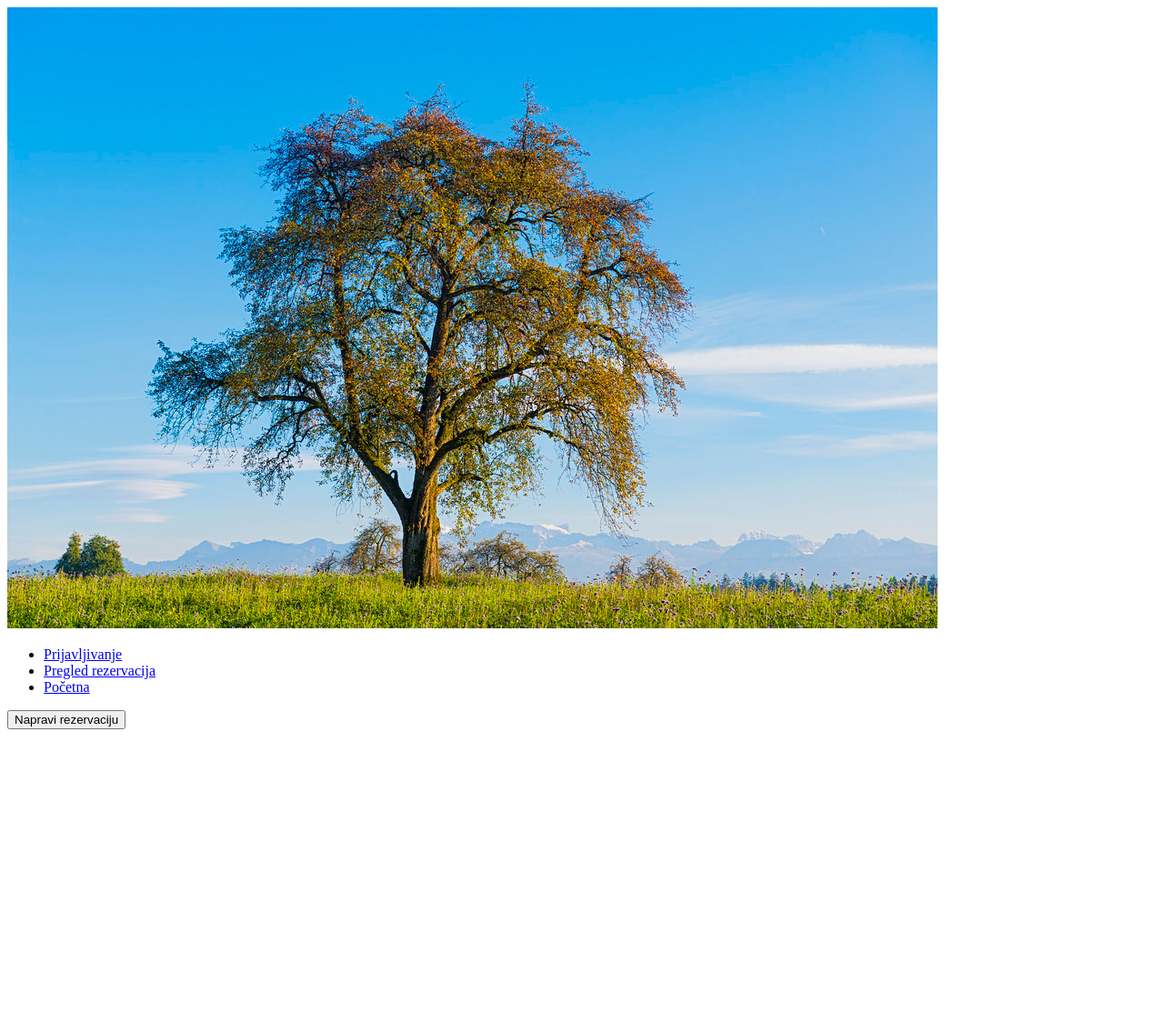
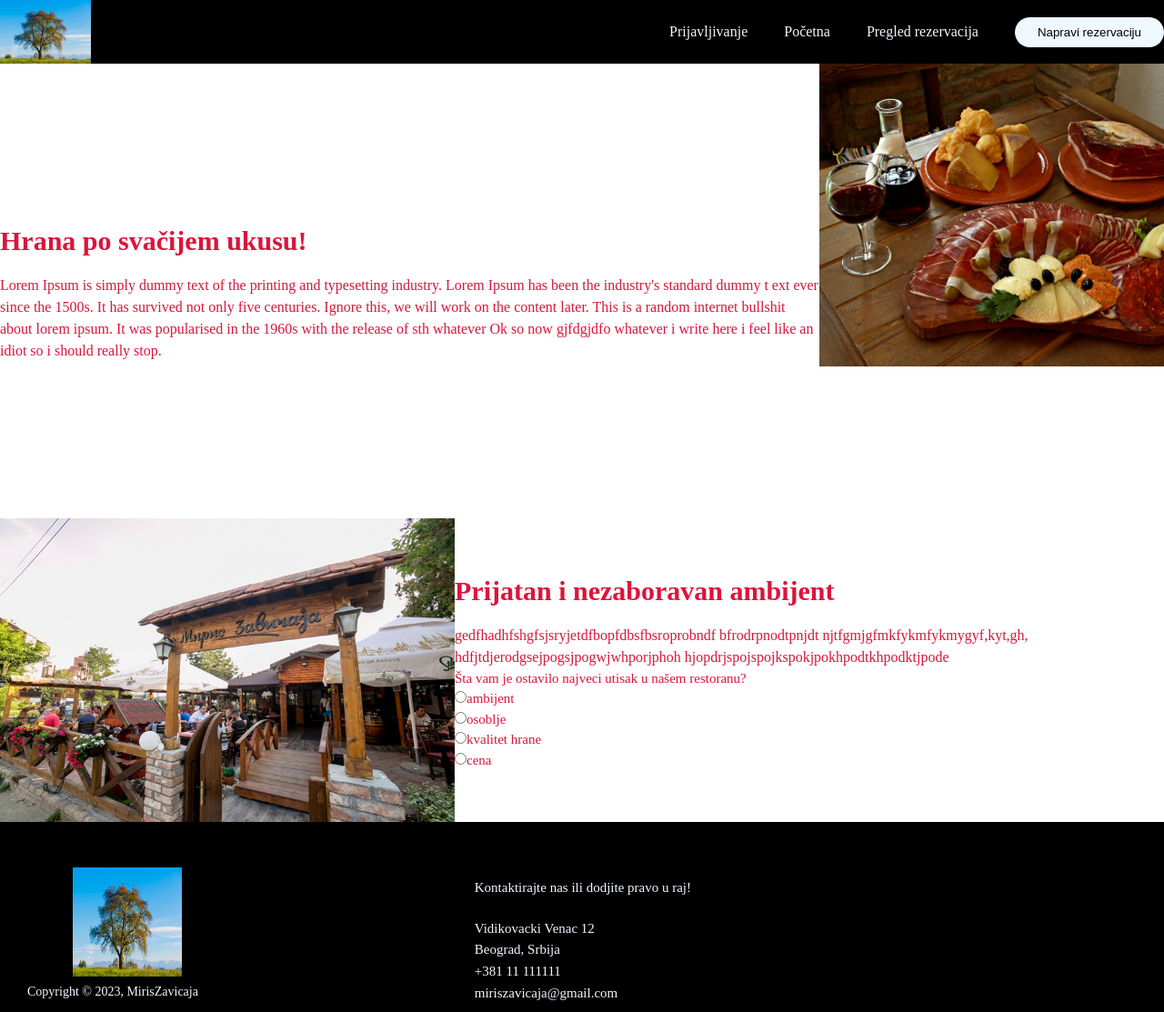
Before and after one commit to mt20180064/PHPdomaci, a PHP site: page /pocetna.php in a window 1280 px wide. Shown: the whole page at 91% size. Before the commit the page ends 802 px from the top, so only its background shows below. Run offline with PHP 8.4, Linux system fonts and the light colour scheme; the visitor is signed in with stand-in values (Sample User, id 1); some web fonts are replaced.

Commit message:
sredjen izgled stranice

```diff
--- /dev/null
+++ b/pocetna.css
@@ -0,0 +1,345 @@
+@font-face {
+    font-family: 'tngimport';
+    src:url("tng.ttf");
+}
+
+* {
+    box-sizing: border-box;
+    margin:0;
+    padding:0;
+}
+
+body{
+    font-family:'tngimport';
+    font-size: 15px;
+    line-height: 1.5;
+    color:crimson;
+}
+
+.navbar{
+    background: black;
+}
+
+.navbar .container{
+    display: flex;
+    justify-content: space-between;
+    align-items: center;
+    height:100%;
+}
+
+.navbar ul li a{
+    text-decoration: none;
+    font-family: 'tngimport';
+    font-size: 16px;
+    color:aliceblue;
+
+}
+h1,
+h2 {
+    font-family: 'tngimport';
+  margin-bottom: 15px;
+  font-size: 30px;
+}
+
+.navbar ul {
+    display:flex;
+    list-style: none;
+}
+
+.navbar ul li{
+    margin:20px;
+    font-family: 'tangerineregular';
+}
+
+.nav {
+    display:flex;
+    justify-content: flex-end;
+    font-family: 'tangerineregular';
+}
+
+.nav li a {
+    transition: all 0.3s ease 0s;
+}
+
+.nav li{
+    color: rgba(240,248,255);
+}
+button{
+    height: 100%;
+    margin-left: 20px;
+    padding: 9px 25px;
+    background-color: rgba(240,248,255,1);
+    border:none;
+    border-padings:50px;
+    border-radius:50px;
+    cursor:pointer;
+    transition: all 0.3s ease 0s;
+}
+
+.navbar a:hover {
+    color: crimson;
+  }
+button:hover{
+   background-color:crimson;
+}
+
+.logo{
+    margin-right: auto;
+    cursor:pointer;
+    width:100px;
+    height: 70px;
+}
+
+.primer {
+    width:500px;
+}
+
+.header .container{
+    display: flex;
+    justify-content: space-between;
+    align-items: center;
+}
+.header .container p1{
+    font-family: 'tngimort';
+    font-size: 16px;
+    color: crimson;
+    text-align: left;
+
+}
+
+
+  @media (max-width: 768px) {
+    .header .container {
+      flex-direction: column;
+      padding-top: 20px;
+      text-align: center;
+    }
+
+
+  }
+
+  .slider-frame{
+    overflow:hidden;
+    height:500px;
+    width:1200px;
+
+  }
+
+  @-webkit-keyframes slide_animation{
+    0% {left:00px}
+    10% {left:-3600px;}
+    20% {left:-2400px;}
+    30% {left:-2400px;}
+    40% {left:-1200px;}
+    50% {left:0px;}
+    60% {left:0px;}
+    70% {left:1200px;}
+    80% {left:1200px;}
+    90% {left:2400px;}
+    100% {left:2400px;}
+  }
+
+  .slider-images {
+    width: 12000px;
+    height:800px;
+    margin: 0 0 0 -2400px;
+    position:relative;
+    -webkit-animation-name: slide_animation;
+    -webkit-animation-duration: 33s;
+    -webkit-animation-iteration-count:infinite;
+    -webkit-animation-direction:alternate;
+    -webkit-animation-play-state:running;
+  }
+
+  .slider-images 2{
+    width: 12000px;
+    height:800px;
+    margin: 0 0 0 -2400px;
+    position:relative;
+    -webkit-animation-name: slide_animation;
+    -webkit-animation-duration: 22s;
+    -webkit-animation-iteration-count:infinite;
+    -webkit-animation-direction:alternate-reverse;
+    -webkit-animation-play-state:running;
+  }
+  .img-container{
+    height:800px;
+    width:1200px;
+    position: relative;
+    float: left;
+  }
+
+
+  .footer-distributed{
+	background-color: black;
+	box-shadow: 0 1px 1px 0 rgba(236, 2, 119, 0.12);
+	box-sizing: border-box;
+	width: 100%;
+	text-align: left;
+	font: bold 16px;
+    font-family: 'tngimport';
+
+	padding: 10px 30px;
+
+}
+
+
+
+.footer-distributed .footer-left,
+.footer-distributed .footer-center,
+.footer-distributed .footer-right{
+	display: inline-block;
+	vertical-align: center;
+}
+
+/* levo */
+
+.footer-distributed .footer-left{
+    padding-top: 40px;
+    width: 40%;
+
+
+}
+
+#logofuter {
+    margin-left: 50px;
+}
+
+
+
+
+.footer-distributed h3 span{
+	color:  #5383d3;
+}
+
+/* linkovi */
+
+.footer-distributed .footer-links{
+	color:  #ffffff;
+	margin: 20px 0 12px;
+	padding: 0;
+}
+
+.footer-distributed .footer-links a{
+	display:inline-block;
+	line-height: 1.8;
+	text-decoration: none;
+	color:  inherit;
+}
+
+.footer-distributed .footer-company-name{
+	color:aliceblue;
+	font-size: 14px;
+	font-weight: normal;
+	margin: 0;
+}
+
+/* centar */
+
+.footer-distributed .footer-center{
+	width: 35%;
+}
+
+.footer-distributed .footer-center i{
+	background-color:  crimson;
+	color: aliceblue;
+	font-size: 25px;
+	width: 38px;
+	height: 38px;
+	border-radius: 50%;
+	text-align: center;
+	line-height: 42px;
+	margin: 10px 15px;
+	vertical-align: middle;
+}
+
+.footer-distributed .footer-center i.fa-envelope{
+	font-size: 17px;
+	line-height: 38px;
+}
+
+.footer-distributed .footer-center p{
+	display: inline-block;
+	color: aliceblue;
+	vertical-align: middle;
+	margin:0;
+}
+
+.footer-distributed .footer-center p span{
+	display:block;
+	font-weight: normal;
+	font-size:14px;
+	line-height:2;
+}
+
+.footer-distributed .footer-center p a{
+	color: aliceblue;
+	text-decoration: none;;
+}
+
+
+/* desno */
+
+.footer-distributed .footer-right{
+	width: 20%;
+}
+
+.footer-distributed .footer-company-about{
+	line-height: 20px;
+	color:  #92999f;
+	font-size: 13px;
+	font-weight: normal;
+	margin: 0;
+}
+
+.footer-distributed .footer-company-about span{
+	display: block;
+	color:  #ffffff;
+	font-size: 14px;
+	font-weight: bold;
+	margin-bottom: 20px;
+}
+
+.footer-distributed .footer-icons{
+	margin-top: 10px;
+}
+
+.footer-distributed .footer-icons a{
+	display: inline-block;
+	width: 35px;
+	height: 35px;
+	cursor: pointer;
+	background-color:  crimson;
+	border-radius: 2px;
+
+	font-size: 20px;
+	color:aliceblue;
+    text-align: center;
+	line-height: 35px;
+
+	margin-right: 3px;
+	margin-bottom: 20px;
+}
+
+
+
+@media (max-width: 880px) {
+
+	.footer-distributed{
+		font: bold 14px sans-serif;
+	}
+
+	.footer-distributed .footer-left,
+	.footer-distributed .footer-center,
+	.footer-distributed .footer-right{
+		display: block;
+		width: 100%;
+		margin-bottom: 40px;
+		text-align: center;
+	}
+
+	.footer-distributed .footer-center i{
+		margin-left: 0;
+	}
+
+}
--- a/pocetna.php
+++ b/pocetna.php
@@ -3,10 +3,10 @@ require "dbBroker.php";
 
 
 session_start();
-if (!isset($_SESSION['gost_id'])){
-  header('Location:index.php');
-  exit();
-}
+//if (!isset($_SESSION['user_id'])){
+ // header('Location:index.php');
+ // exit();
+//}
 ?>
 <!DOCTYPE html>
 <html lang="en">
@@ -15,7 +15,7 @@ if (!isset($_SESSION['gost_id'])){
     <meta http-equiv="X-UA-Compatible" content="IE=edge" />
     <meta name="viewport" content="width=device-width, initial-scale=1.0" />
 
-
+    <link rel="stylesheet" href="pocetna.css" />
     <title>Miris Zavičaja</title>
   </head>
 
@@ -24,16 +24,147 @@ if (!isset($_SESSION['gost_id'])){
         <div class="container">
             <img class= "logo" src="dr.jpg", alt = "logo">
             <ul class="nav">
+
                 <li><a href="index.php">Prijavljivanje</a></li>
+                <li><a href="#">Početna</a>
                 <li><a href="#">Pregled rezervacija</a></li>
-                <li><a href="#">Početna</a>
+
 
             </ul>
 <a class="btn" href="#"><button>Napravi rezervaciju</button></a>
         </div>
     </nav>
-    <header>
-    <div class ="container">
 
+    <header class="header">
+        <div class="container">
+            <div>
+            <h1>Hrana po svačijem ukusu!</h1>
+            <p1> Lorem Ipsum is simply dummy text
+                of the printing
+                and typesetting industry.
+                Lorem Ipsum has been the industry's
+                standard dummy t
+                ext ever since the 1500s.
+                 It has survived not only five
+                 centuries.
+                  Ignore this, we will work on the
+                 content later. This is a random
+                 internet bullshit about lorem ipsum.
+                  It was popularised
+                   in the 1960s with the release
+                   of sth whatever Ok
+                  so now gjfdgjdfo whatever
+                  i write here
+                   i feel like an idiot so
+                    i should really stop.
+        </p1>
+
+
+            </div>
+            <div class="slider-frame">
+                <div class="slider-images">
+                    <div class="img-container">
+                        <img class="primer" src="img\w.jpg", alt = "hezira">
+                    </div>
+                    <div class="img-container">
+                        <img class="primer" src="img\ww.jpg", alt = "hezira">
+                    </div>
+                    <div class="img-container">
+                        <img class="primer" src="img\www.jpg", alt = "hezira">
+                    </div>
+                    <div class="img-container">
+                        <img class="primer" src="img\wwww.jpg", alt = "hezira">
+                    </div>
+                    <div class="img-container">
+                        <img class="primer" src="img\wwwwww.jpg", alt = "hezira">
+                    </div>
+                    <div class="img-container">
+                        <img class="primer" src="img\wwwww.jpg", alt = "hezira">
+                    </div>
+                </div>
+            </div>
+
+        </div>
+        <div class="container">
+            <img class="primer" src="img\mm.jpg", alt="sto">
+            <div>
+            <h1>Prijatan i nezaboravan ambijent</h1>
+            <p1> gedfhadhfshgfsjsryjetdfbopfdbsfbsroprobndf
+                bfrodrpnodtpnjdt
+                njtfgmjgfmkfykmfykmygyf,kyt,gh,
+                hdfjtdjerodgsejpogsjpogwjwhporjphoh
+                hjopdrjspojspojkspokjpokhpodtkhpodktjpode
+            </p1>
+            <div>
+            <form class="forma">
+                <label>Šta vam je ostavilo najveci utisak u našem restoranu?</label>
+                <br>
+                <input type="radio" placeholder="choose" name="radioButton">ambijent
+                <br>
+                <input type="radio" placeholder="choose" name="radioButton">osoblje
+                <br>
+                <input type="radio" placeholder="choose" name="radioButton">kvalitet hrane
+                <br>
+                <input type="radio" placeholder="choose" name="radioButton">cena
+            </form>
+            </div>
+            </div>
+        </div>
     </div>
     </header>
+    <footer class="footer-distributed">
+
+<div class="footer-left">
+
+  <img id="logofuter" src="img\dr.jpg" width="120px" height="120px">
+
+
+
+  <p class="footer-company-name">Copyright © 2023, MirisZavicaja</p>
+</div>
+
+<div class="footer-center">
+
+  <div>
+
+    <p>
+      <p>Kontaktirajte nas ili dodjite pravo u raj!
+        <br>
+</br>
+      </p>
+</br>
+
+      <p>Vidikovacki Venac 12 <br>Beograd, Srbija </br></p>
+</br>
+  </div>
+
+  <div>
+
+    <p>+381 11 111111</p>
+  </div>
+
+  <div>
+
+    <p>
+      <a href="mailto:support@company.com">miriszavicaja@gmail.com</a>
+    </p>
+  </div>
+
+</div>
+
+<div class="footer-right">
+
+  <div class="footer-icons">
+
+
+
+
+  </div>
+
+</div>
+
+</footer>
+
+</footer>
+</body>
+</html>
```
Also changed, not shown: gost.php (deleted, +0 -20 lines), index.php (+22 -19 lines), restoran.sql (+26 -23 lines), user.php (added, +24 -0 lines), img/dr.jpg (renamed from dr.jpg), img/mm.jpg (added), img/w.jpg (added), img/ww.jpg (added), img/www.jpg (added), img/wwww.jpg (added), img/wwwww.jpg (added), img/wwwwww.jpg (added).
